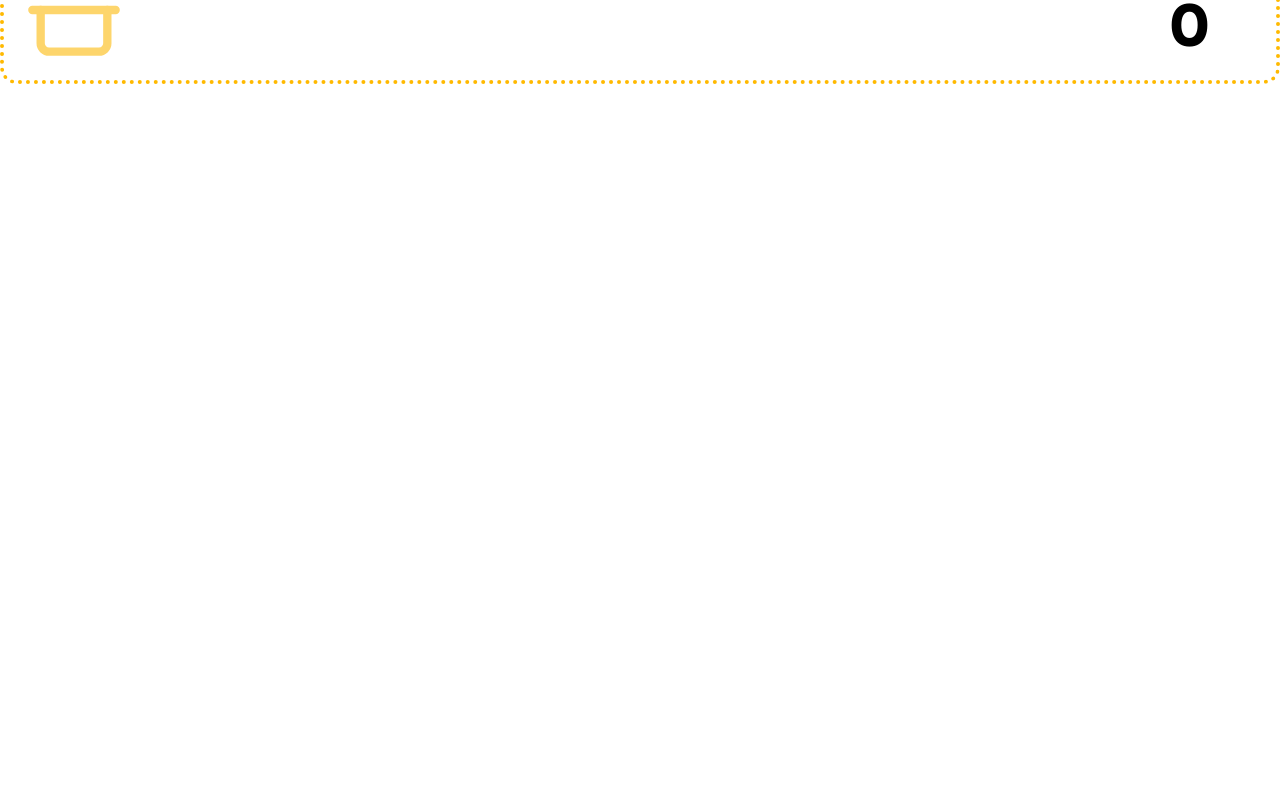
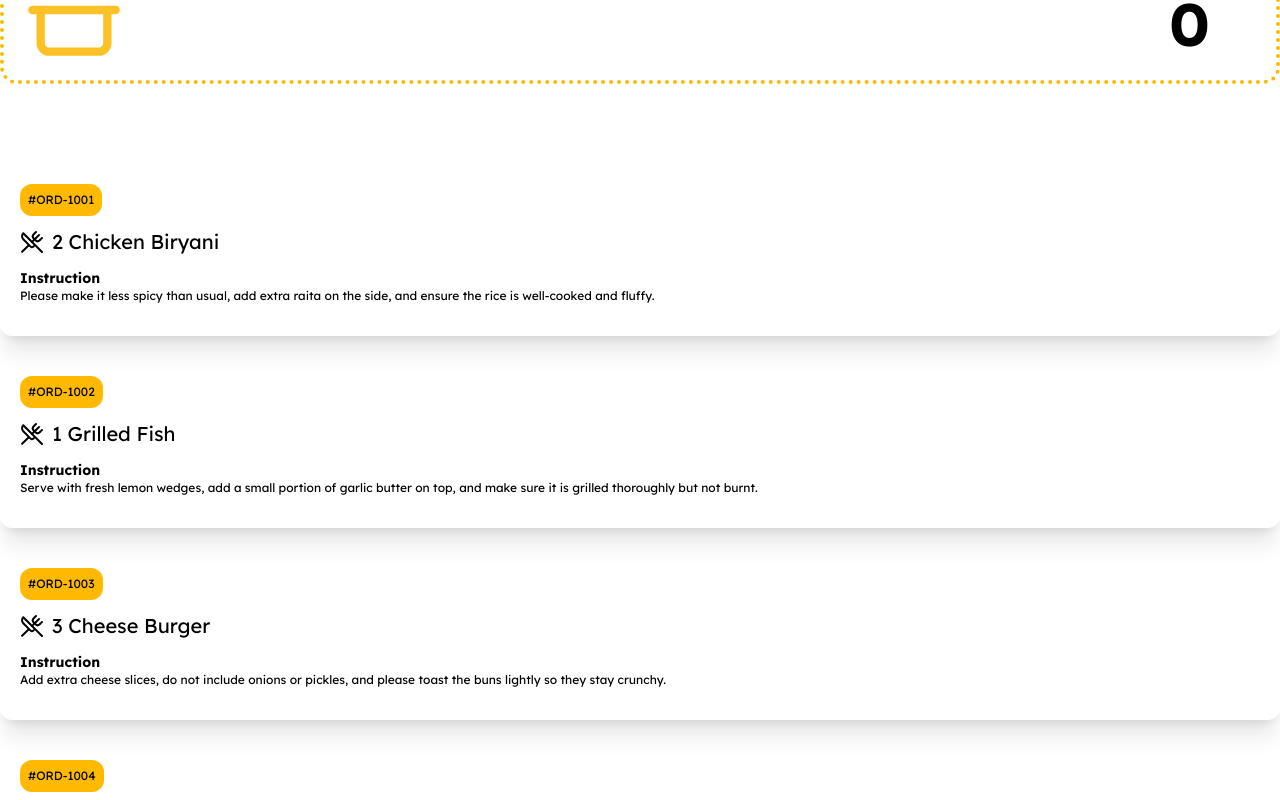
Before and after one commit to masumislambadsha/kitchen-room, a React (Vite) app: page / in a window 1280 px wide. Shown: the part 640-1440 px from the top of the page. Before the commit the page ends 800 px from the top, so only its background shows below. Built offline with nearby package versions, Linux system fonts and the light colour scheme.

Commit message:
update change

```diff
--- /dev/null
+++ b/src/components/Cards/OrderCard.jsx
@@ -0,0 +1,33 @@
+import { UtensilsCrossed } from "lucide-react";
+
+const OrderCard = ({order}) => {
+  // Static data (mock order)
+
+  return (
+    <div className="p-5 rounded-xl shadow-xl relative space-y-3">
+      {/* Order Number */}
+      <p className="text-xs bg-amber-400 p-2 inline-block rounded-xl">
+        #{order.order_no}
+      </p>
+
+      {/* Order Title */}
+      <h2 className="text-xl flex items-center gap-2">
+        <UtensilsCrossed />
+        {order.quantity} {order.order_title}
+      </h2>
+
+      {/* Special Instruction */}
+      <div className="mt-3 text-xs">
+        <h4 className="text-primary font-bold text-sm">Instruction</h4>
+        <p>{order.special_instruction}</p>
+      </div>
+
+      {/* Table Number Badge */}
+      <div className="absolute right-2 top-2 w-10 h-10 flex justify-center items-center bg-primary rounded-full opacity-30 text-white">
+        {order.table_no}
+      </div>
+    </div>
+  );
+};
+
+export default OrderCard;
--- a/src/components/OrderContainer.jsx
+++ b/src/components/OrderContainer.jsx
@@ -1,5 +1,6 @@
 import React, { use } from 'react';
 import States from './States';
+import OrderCard from './Cards/OrderCard';
 
 const OrderContainer = ({orderPromise}) => {
   const orders = use(orderPromise)
@@ -8,6 +9,21 @@ const OrderContainer = ({orderPromise}) => {
   return (
     <div>
       <States></States>
+      <section className=' container mx-auto py-10 gird grid-cols-1 md:grid-cols-12 gap-5 '>
+        <div className='md:col-span-7'>
+          <h2 className='font-bold text-4xl '></h2>
+          <div className='space-y-5'>
+            {
+              orders.map(order =>
+                <OrderCard key={order.id} order={order}></OrderCard>
+              )
+            }
+
+          </div>
+        </div>
+        <div className='md:col-span-5'>
+        </div>
+      </section>
     </div>
   );
 };
```
